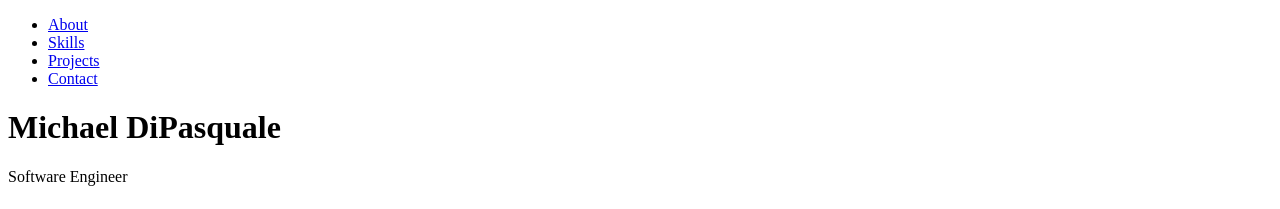
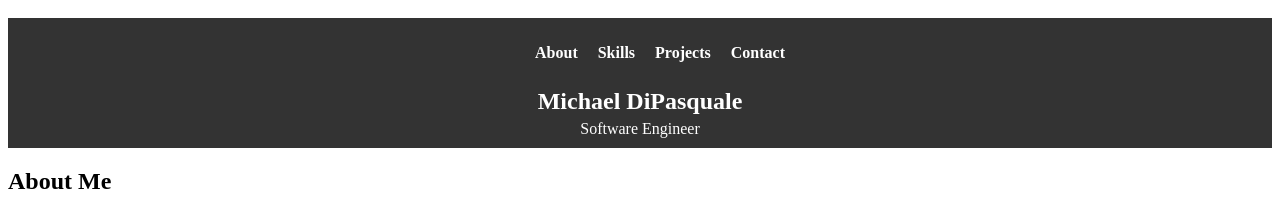
Before and after one commit to mdipasqu13/personal-website, a React (Create React App) app in the folder client/: page / in a window 1280 px wide. Shown: the top 209 px of the page. Built offline with nearby package versions, Linux system fonts and the light colour scheme.

Commit message:
add header.css

```diff
--- /dev/null
+++ b/client/src/components/Header.css
@@ -0,0 +1,50 @@
+.header {
+    position: sticky;
+    top: 0;
+    left: 0;
+    width: 100%;
+    background-color: #333;
+    color: white;
+    padding: 10px 0;
+    z-index: 1000;
+  }
+
+  .nav {
+    display: flex;
+    justify-content: center;
+  }
+
+  .nav-links {
+    list-style: none;
+    display: flex;
+    gap: 20px;
+  }
+
+  .nav-links li {
+    margin: 0;
+  }
+
+  .nav-links a {
+    color: white;
+    text-decoration: none;
+    font-weight: bold;
+  }
+
+  .header-content {
+    text-align: center;
+    margin-top: 10px;
+  }
+
+  .header-content h1 {
+    margin: 0;
+    font-size: 24px;
+  }
+
+  .header-content p {
+    margin: 5px 0 0;
+    font-size: 16px;
+  }
+
+  body {
+    padding-top: 10px;
+  }
--- a/client/src/components/Header.jsx
+++ b/client/src/components/Header.jsx
@@ -1,5 +1,5 @@
 import React from 'react';
-// import './Header.css';
+import './Header.css';
 
 const Header = () => {
   return (
```
